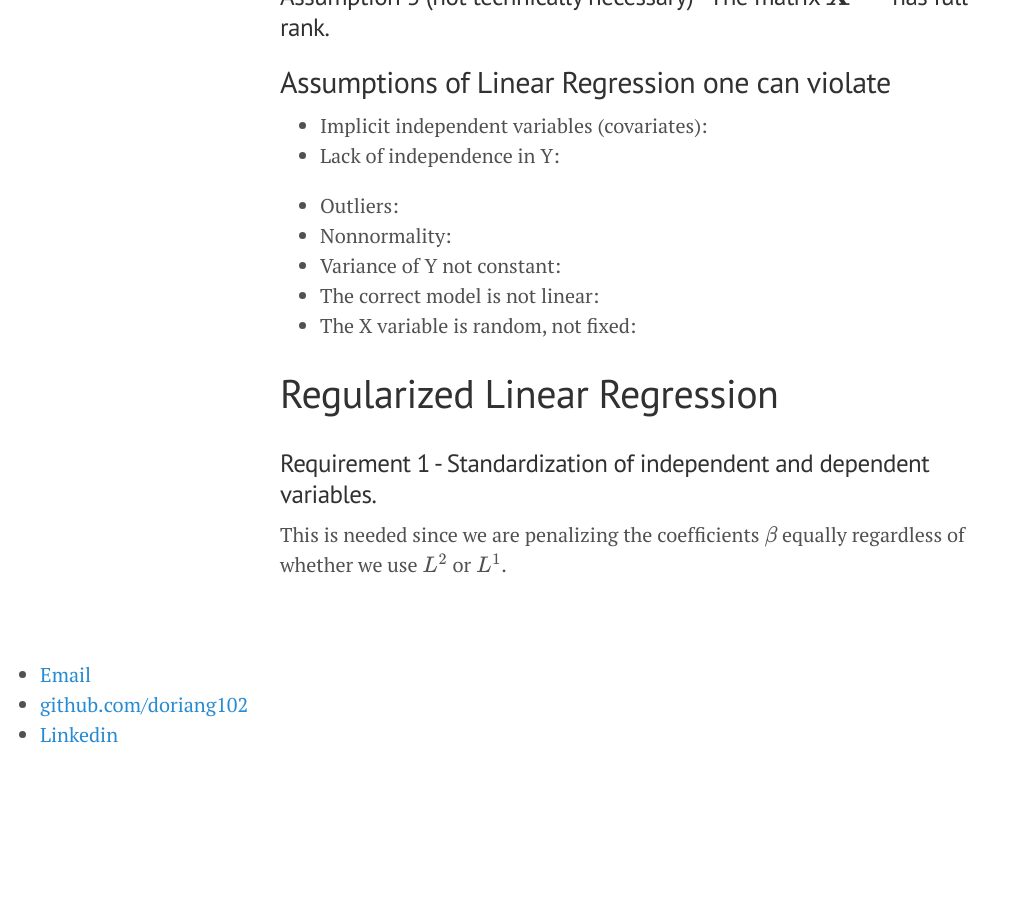
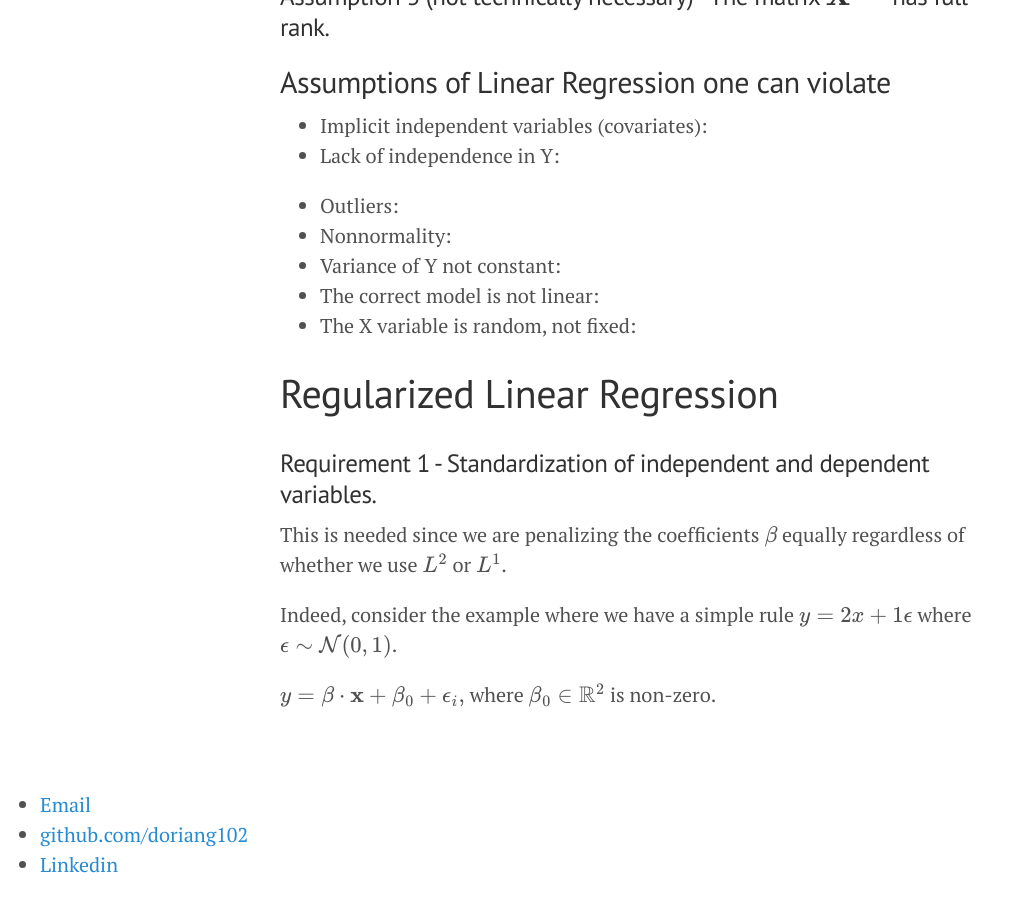
Before and after one commit to doriang102/doriang102.github.io, a Jekyll site: the page built from _posts/2017-07-04-Introduction-To-Regression-In-Progress.md, in a window 1280 px wide and 900 px high, scrolled down 2861 px. Shown: the whole window, without its empty margins (0-1015 px from the left). Built offline with Jekyll 4.4.1, drawn with Linux system fonts in a browser that asks for light colours; our own code applies the rules of GitHub Pages for plain Markdown files; formulas are drawn with MathJax 3; before the commit the page ends 3631 px from its top, so only the background shows below that.

Commit message:
Update 2017-07-04-Introduction-To-Regression-In-Progress.md

```diff
--- a/_posts/2017-07-04-Introduction-To-Regression-In-Progress.md
+++ b/_posts/2017-07-04-Introduction-To-Regression-In-Progress.md
@@ -98,3 +98,10 @@
 ### Requirement 1 - Standardization of independent and dependent variables.
 
 This is needed since we are penalizing the coefficients $$\beta$$ equally regardless of whether we use $$L^2$$ or $$L^1$$.
+
+
+Indeed, consider the example where we have a simple rule $$ y = 2x + 1 \epsilon$$ where $$\epsilon \sim \mathcal{N}(0,1)$$.
+
+
+$$ y = \beta \cdot \mathbf{x} + \beta_0 + \epsilon_i,$$
+where $$ \beta_0 \in \mathbb{R}^2$$ is non-zero.
```
